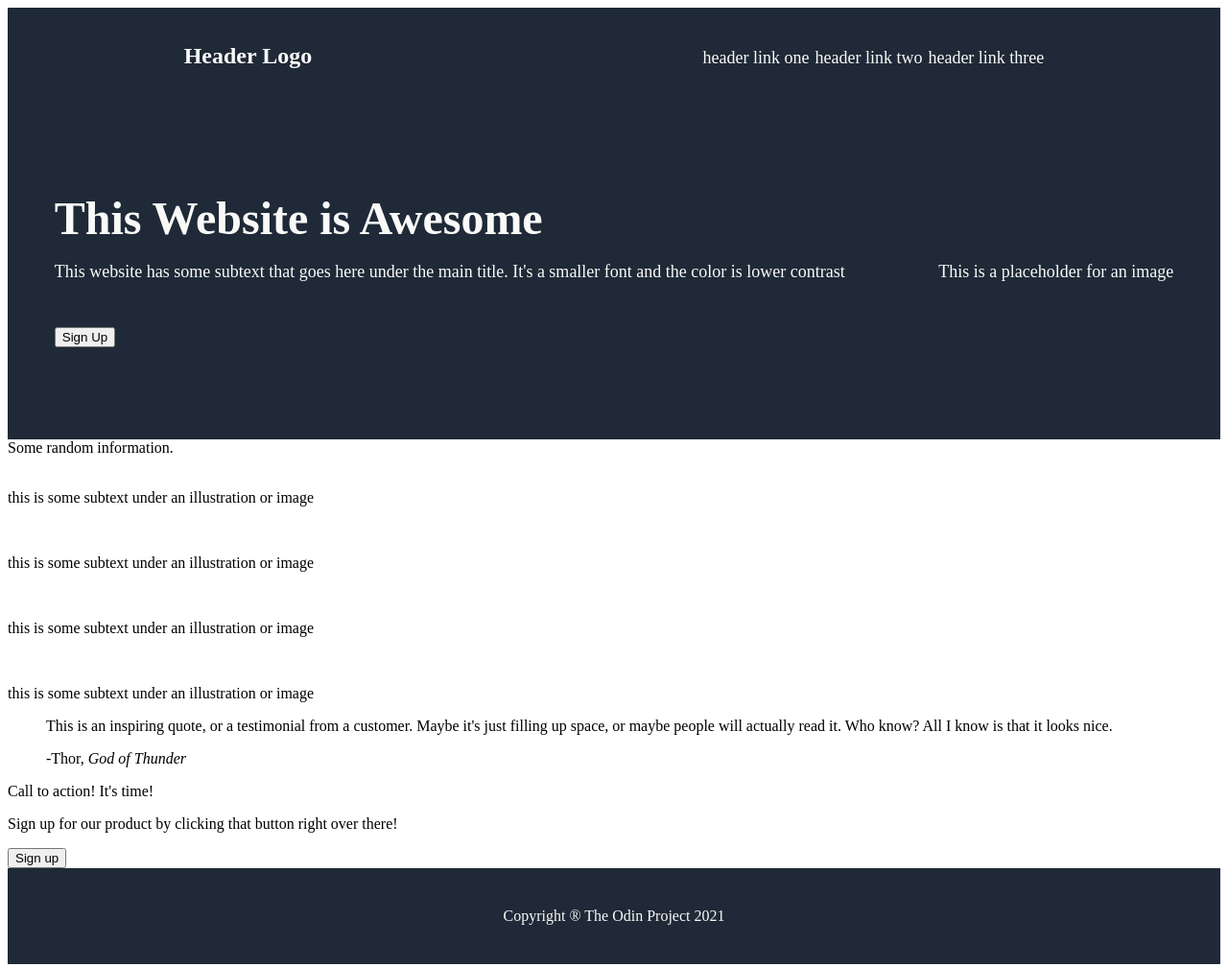
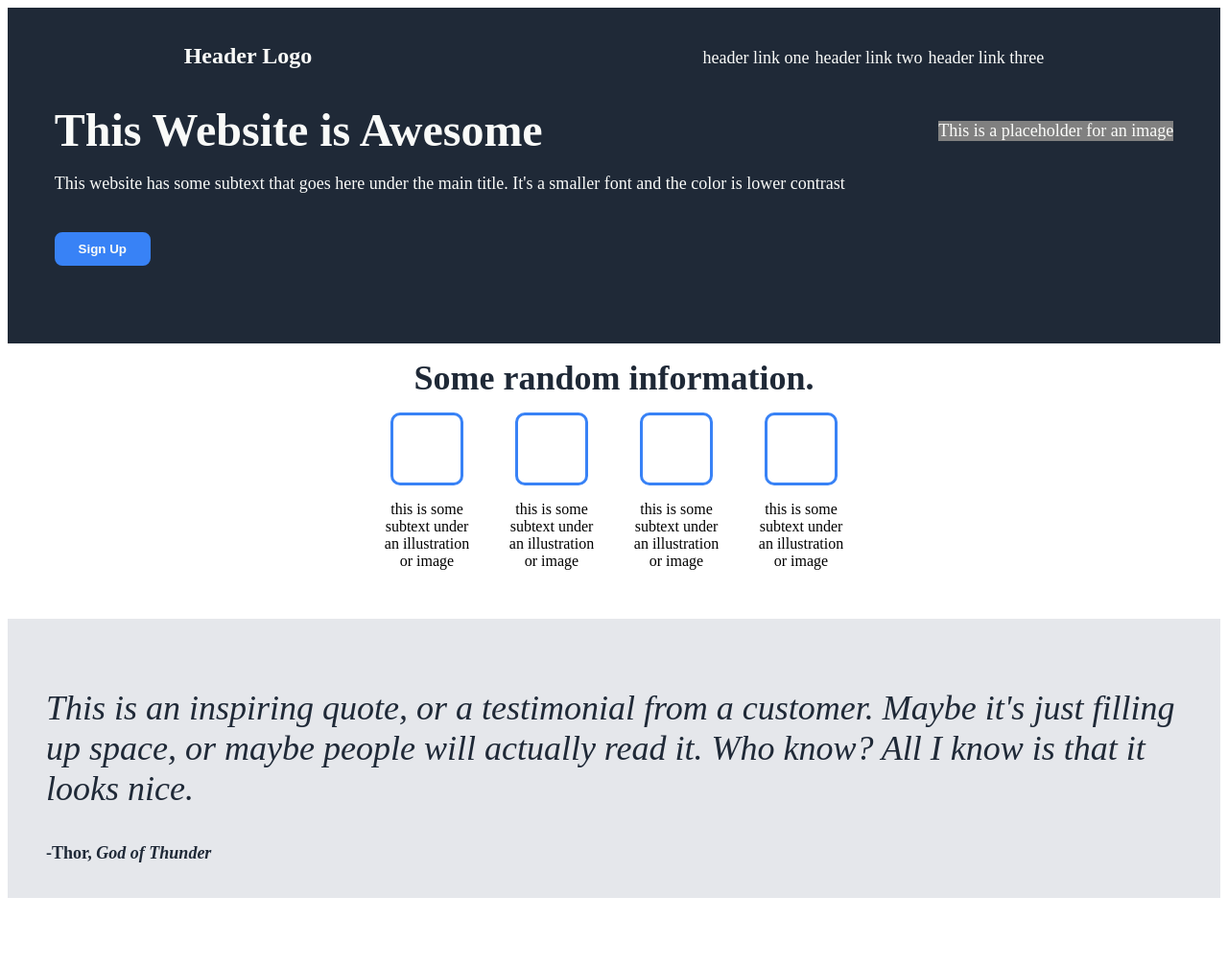
Before and after one commit to darizae/top-landing-project, a plain HTML site: page index.html in a window 1280 px wide. Shown: the top 1008 px of the page at 96% size. Drawn offline with Linux system fonts and the light colour scheme.

Commit message:
Make further progress

```diff
--- a/css/style.css
+++ b/css/style.css
@@ -22,11 +22,12 @@ ul > li {
 }
 
 .intro {
+    display: flex;
     flex-direction: row;
     font-size: 48px;
     font-weight: 900;
-    height: 350px;
-    align-items: center;
+    height: 250px;
+    align-items: stretch;
     justify-content: space-around;
 }
 
@@ -40,9 +41,115 @@ div.intro-right > p
 {
     font-size: 18px;
     font-weight: 1;
+    color: #F9FAF8;
+    background-color: gray;
+}
+
+.info {
+    display: flex;
+    flex-direction: column;
+    justify-content: center;
+    align-items: center;
+    padding: 15px;
+    gap: 15px;
+}
+
+#info-title {
+    color: #1F2937;
+    font-size: 36px;
+    font-weight: bolder;
+}
+
+.images {
+    display: flex;
+    flex-direction: row;
+    gap: 30px;
+    height: 200px;
+}
+
+.image {
+    display: flex;
+    flex-direction: column;
+    height: 200px;
+    width: 100px;
+}
+
+.image-placeholder {
+    height: 70px;
+    width: 70px;
+    border-style: solid;
+    border-color: #3882F6;
+    border-radius: 10px;
+    align-self: center;
+}
+
+.image > p {
+    text-align: center;
+}
+
+.quote {
+    display: flex;
+    flex-direction: column;
+    justify-content: center;
+    background-color: #E5E7EB;
+}
+
+blockquote {
+    font-size: 36px;
+    font-style: italic;
+    color: #1F2937;
+}
+
+figcaption {
+    font-size: 18px;
+    font-style: normal;
+    font-weight: bold;
+}
+
+.outro {
+    display: flex;
+    justify-content: center;
+    align-items: center;
+    height: 300px;
+}
+
+.blue-box {
+    background-color: #3882F6;
+    display: flex;
+    padding: 15px;
+    width: 650px;
+    justify-content: space-evenly;
+    align-items: center;
+    color: #F9FAF8;
+}
+
+#blue-title {
+    font-weight: bold;
 }
 
 .footer {
     justify-content: center;
     align-items: center;
 }
+
+button {
+    border-radius: 8px;
+    padding: 8px;
+    width: 100px;
+}
+
+button {
+    background-color: #3882F6;
+    color: #F9FAF8;
+    font-weight: bold;
+    border-color: #F9FAF8;
+    border-style: solid;
+}
+
+.intro-left > button {
+    border-color: #3882F6;
+}
+
+.blue-box > button {
+    border-color: #F9FAF8;
+}
--- a/index.html
+++ b/index.html
@@ -23,28 +23,36 @@
         <div class="intro-left">
             This Website is Awesome
             <p>This website has some subtext that goes here under the main title. It's a smaller font and the color is lower contrast</p>
-            <button>Sign Up</button>
+            <button id="sign-up-two">Sign Up</button>
         </div>
         <div class="intro-right"><p>This is a placeholder for an image</p></div>
     </div>
 
     <div class="info">
-        <div>Some random information.</div>
+        <div id="info-title">Some random information.</div>
         <div class="images">
-            <div>
-                <img src=""/>
+            <div class="image">
+                <div class="image-placeholder">
+                    <img src=""/>
+                </div>
                 <p>this is some subtext under an illustration or image</p>
             </div>
-            <div>
-                <img src=""/>
+            <div class="image">
+                <div class="image-placeholder">
+                    <img src=""/>
+                </div>
                 <p>this is some subtext under an illustration or image</p>
             </div>
-            <div>
-                <img src=""/>
+            <div class="image">
+                <div class="image-placeholder">
+                    <img src=""/>
+                </div>
                 <p>this is some subtext under an illustration or image</p>
             </div>
-            <div>
-                <img src=""/>
+            <div class="image">
+                <div class="image-placeholder">
+                    <img src=""/>
+                </div>
                 <p>this is some subtext under an illustration or image</p>
             </div>
         </div>
@@ -60,9 +68,9 @@
     </div>
 
     <div class="outro">
-        <div>
+        <div class="blue-box">
             <div>
-                <p>Call to action! It's time!</p>
+                <p id="blue-title">Call to action! It's time!</p>
                 <p>Sign up for our product by clicking that button right over there!</p>
             </div>
             <button>Sign up</button>
```
